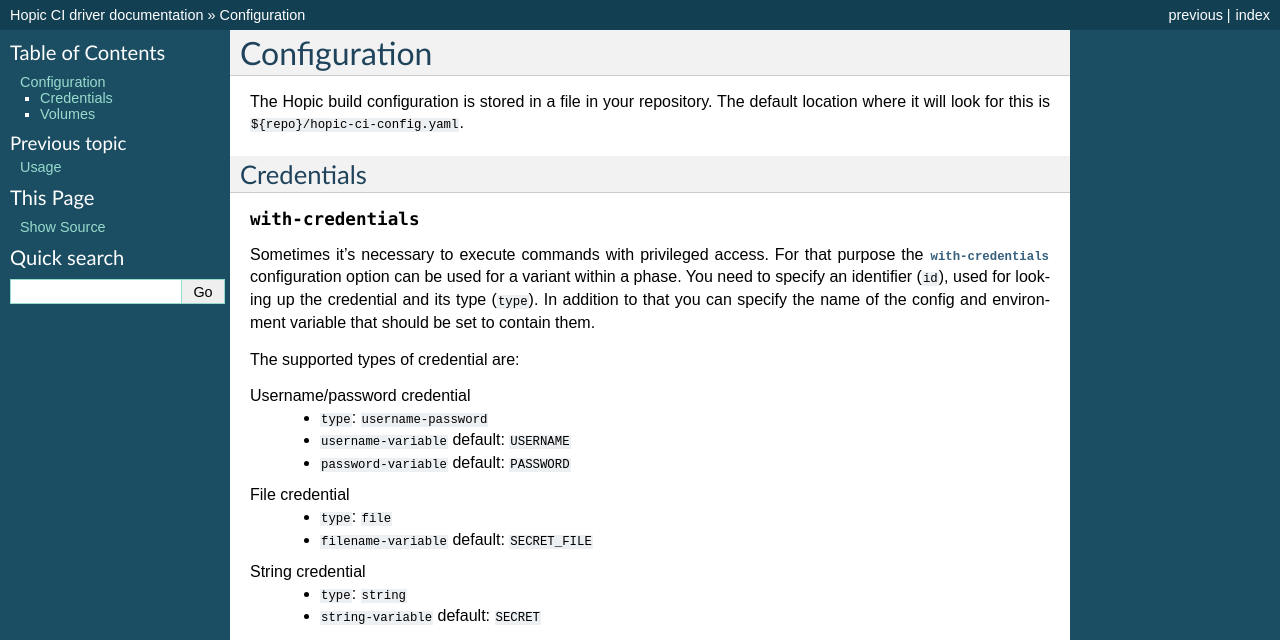
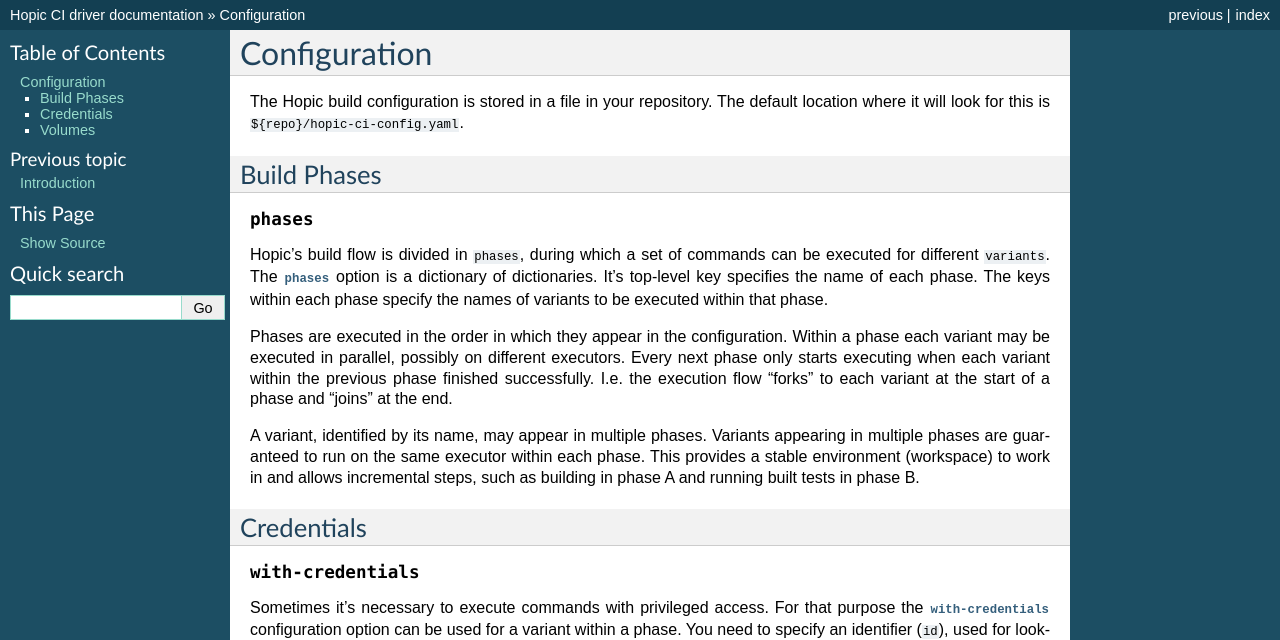
Before and after one commit to tomtom-international/hopic, a Sphinx documentation site: the page built from doc/source/config.rst, in a window 1280 px wide and 900 px high, cut to the strip 0-640 px from the top of the window. Built offline with Sphinx 7.4.7, drawn with Linux system fonts in a browser that asks for light colours.

Commit message:
docs: add simple description of build phases

```diff
--- a/doc/source/config.rst
+++ b/doc/source/config.rst
@@ -3,6 +3,25 @@
 
 The Hopic build configuration is stored in a file in your repository.
 The default location where it will look for this is ``${repo}/hopic-ci-config.yaml``.
+
+Build Phases
+------------
+
+.. option:: phases
+
+Hopic's build flow is divided in ``phases``, during which a set of commands can be executed for different ``variants``.
+The :option:`phases` option is a dictionary of dictionaries.
+It's top-level key specifies the name of each phase.
+The keys within each phase specify the names of variants to be executed within that phase.
+
+Phases are executed in the order in which they appear in the configuration.
+Within a phase each variant may be executed in parallel, possibly on different executors.
+Every next phase only starts executing when each variant within the previous phase finished successfully.
+I.e. the execution flow "forks" to each variant at the start of a phase and "joins" at the end.
+
+A variant, identified by its name, may appear in multiple phases.
+Variants appearing in multiple phases are guaranteed to run on the same executor within each phase.
+This provides a stable environment (workspace) to work in and allows incremental steps, such as building in phase A and running built tests in phase B.
 
 Credentials
 -----------
--- a/doc/source/index.rst
+++ b/doc/source/index.rst
@@ -15,6 +15,7 @@
    :maxdepth: 2
 
    usage
+   intro
    config
 
 Indices and tables
--- /dev/null
+++ b/doc/source/intro.rst
@@ -0,0 +1,6 @@
+Introduction
+============
+
+Hopic was created to provide a relatively easy way to setup and maintain the configuration of CI systems.
+In order to meet this goal it uses a simple `YAML <https://yaml.org/>` configuration file.
+The configuration format is not based on a general purpose programming language in order to put a hard upper limit on the permitted amount of complexity.
```
